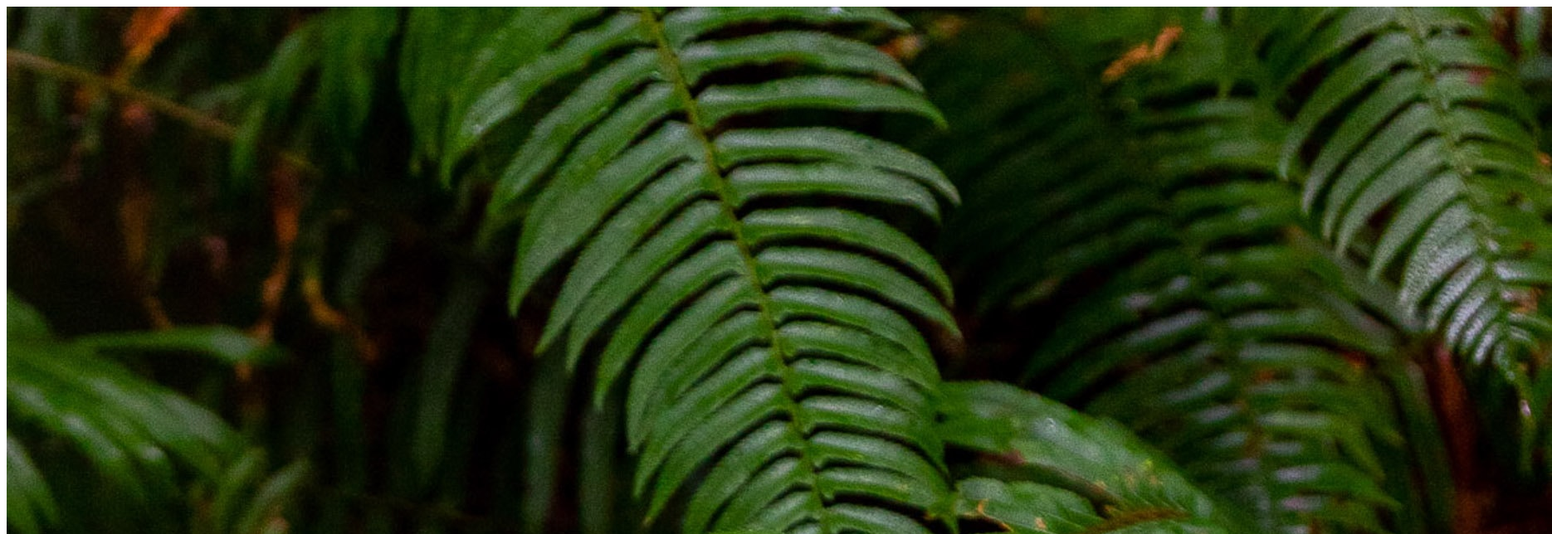
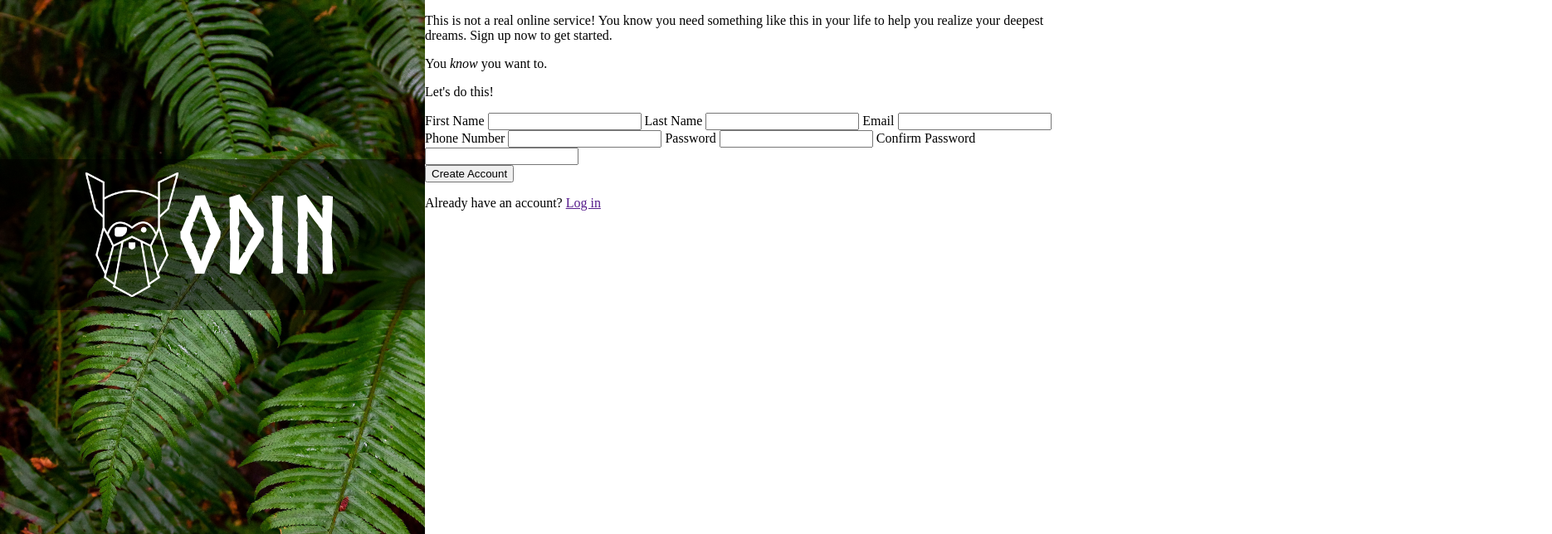
Before and after one commit to rodolfoarambulo/signup-form, a plain HTML site: page index.html in a window 1280 px wide. Shown: the top 644 px of the page at 83% size, 1870 px wide, since content can reach past the window. Drawn offline with Linux system fonts and the light colour scheme.

Commit message:
Fix side-hero content structure

```diff
--- a/index.html
+++ b/index.html
@@ -11,11 +11,11 @@
 <body>
   <div class="content">
     <div class="side-hero">
-      <img src="images/halie-west-25xggax4bSA-unsplash.jpg" alt="leaf">
       <div class="logo">
         <img src="images/card3.png" alt="Odin logo">
         <h1>Odin</h1>
       </div>
+
       <div class="copyright">
         <p>Photo by <a href="">Halie West</a> on <a href="">Unsplash</a></p>
       </div>
--- a/styles/style.css
+++ b/styles/style.css
@@ -0,0 +1,64 @@
+@font-face {
+    font-family: "Norse-Bold";
+    src: url("../fonts/Norse-Bold.otf");
+}
+
+html, body {
+    padding: 0px;
+    margin: 0px;
+}
+
+.content {
+    display: flex;
+    align-items: flex-start;
+    justify-content: center;
+}
+
+.side-hero {
+    display: flex;
+    align-items: center;
+    justify-content: space-between;
+    flex-direction: column;
+    background-image: url("../images/halie-west-25xggax4bSA-unsplash.jpg");
+    background-repeat: no-repeat;
+    background-size: cover;
+    position: relative;
+    min-width: 40vw;
+    min-height: 100vh;
+}
+
+.logo {
+    display: flex;
+    align-items: center;
+    justify-content: center;
+    margin-top: 12rem;
+    padding: 1rem 0 1rem;
+    font-family: "Norse-Bold";
+    font-size: 4rem;
+    color: white;
+    background-color: rgb(0, 0, 0, 0.5);
+    width: 100%;
+}
+
+.logo h1 {
+    margin: 0;
+}
+
+.logo img {
+    width: 7rem;
+}
+
+.copyright {
+    display: flex;
+    justify-content: center;
+    align-items: flex-end;
+    color: white;
+}
+
+.copyright a:visited {
+    color: white;
+}
+
+.copyright a:hover {
+    color: red;
+}
```
